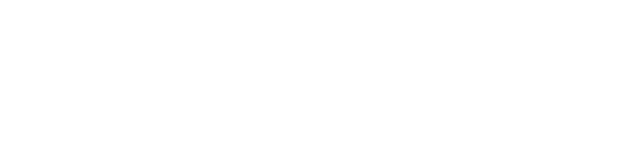
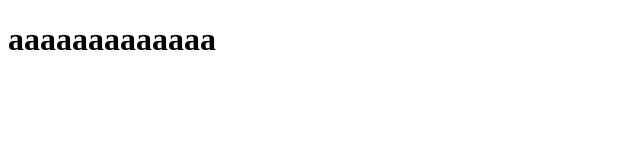
Before and after one commit to Yaroslav-Shkrabaliuk/first-project, a plain HTML site: page index.html in a window 1280 px wide. Shown: the whole page, without its empty margins (0-640 px from the left). Drawn offline with Linux system fonts and the light colour scheme.

Commit message:
first commit

```diff
--- a/index.html
+++ b/index.html
@@ -7,6 +7,7 @@
     <title>Home Works 30 'GiT'</title>
 </head>
 <body>
+    <h1>aaaaaaaaaaaaa</h1>
     <script src="./script.js"></script>
 </body>
 </html>
```
